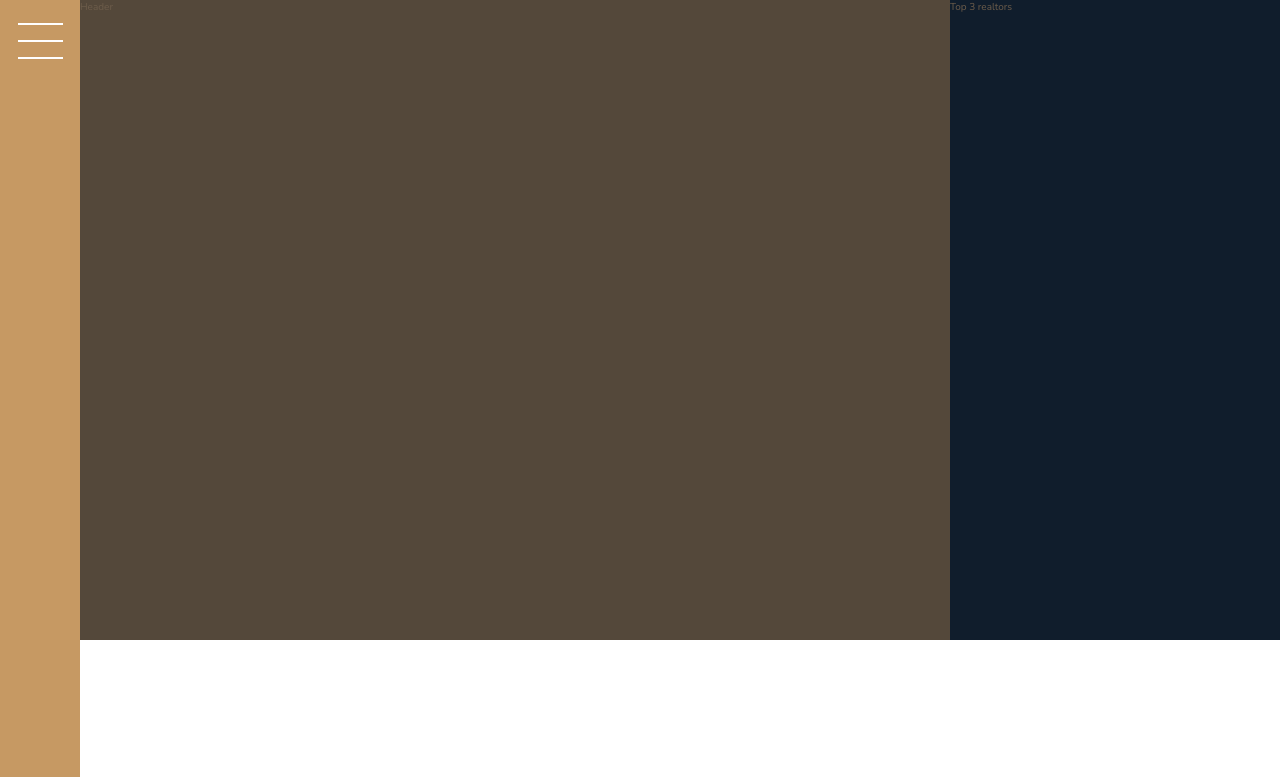
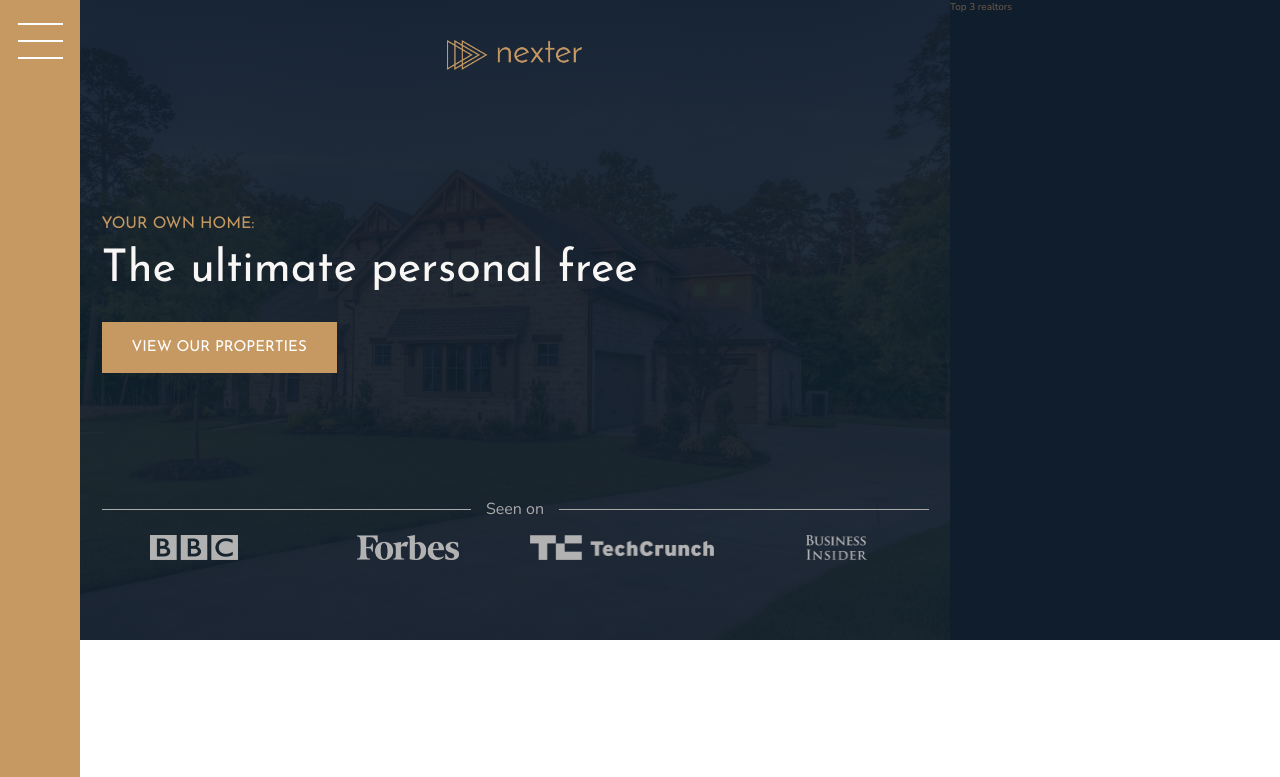
Before and after one commit to AntonRufus/Nexter, a website: page index.html in a window 1280 px wide. Shown: the top 777 px of the page. Drawn offline with nearby package versions, Linux system fonts and the light colour scheme.

Commit message:
the header

```diff
--- a/index.html
+++ b/index.html
@@ -18,7 +18,17 @@
 </div>
 <!-- header -->
 <div class="header">
-    Header
+    <img src="img/logo.png" alt="" class="header__logo">
+    <h3 class="heading-3">Your own home:</h3>
+    <h1 class="heading-1">The ultimate personal free</h1>
+    <button class="btn header__btn">View our properties</button>
+    <div class="header__seenon-text">Seen on</div>
+    <div class="header__seenon-logos">
+        <img src="img/logo-bbc.png" alt="Seen on logo 1">
+        <img src="img/logo-forbes.png" alt="Seen on logo 2">
+        <img src="img/logo-techcrunch.png" alt="Seen on logo 3">
+        <img src="img/logo-bi.png" alt="Seen on logo 4">
+    </div>
 </div>
 <!-- realtors -->
 <div class="realtors">
--- a/sass/_header.scss
+++ b/sass/_header.scss
@@ -1,4 +1,56 @@
 .header {
   background-color: $color-grey-dark-1;
   grid-column: full-start / col-end 6;
+  background-image: linear-gradient(rgba($color-secondary, .93), rgba($color-secondary, .93)), url(../img/hero.jpeg);
+  background-size: cover;
+  background-position: center;
+  padding: 8rem;
+  padding-top: 4rem;
+
+  display: grid;
+  grid-template-rows: 1fr min-content 6rem 1fr;
+  grid-template-columns: max-content;
+  grid-row-gap: 1.5rem;
+  justify-content: center;
+
+  &__logo {
+    height: 3rem;
+    justify-self: center;
+  }
+
+  &__btn {
+    align-self: start;
+    justify-self: start;
+  }
+
+  &__seenon-text {
+    display: grid;
+    grid-template-columns: 1fr max-content 1fr;
+    grid-column-gap: 1.5rem;
+    align-items: center;
+
+    font-size: 1.6rem;
+    color: $color-grey-light-2;
+
+    &::before,
+    &::after {
+      content: "";
+      height: 1px;
+      display: block;
+      background-color: currentColor;
+    }
+  }
+
+  &__seenon-logos {
+    display: grid;
+    grid-template-columns: repeat(4, 1fr);
+    grid-column-gap: 3rem;
+    justify-items: center;
+
+    img {
+      height: 2.5rem;
+      filter: brightness(70%);
+    }
+  }
+
 }
--- a/sass/_typography.scss
+++ b/sass/_typography.scss
@@ -5,6 +5,9 @@
 
 .heading-1 {
   @extend %heading;
+  font-size: 4.5rem;
+  color: $color-grey-light-1;
+  line-height: 1;
 }
 
 .heading-2 {
```
Also changed, not shown: css/style.css.
